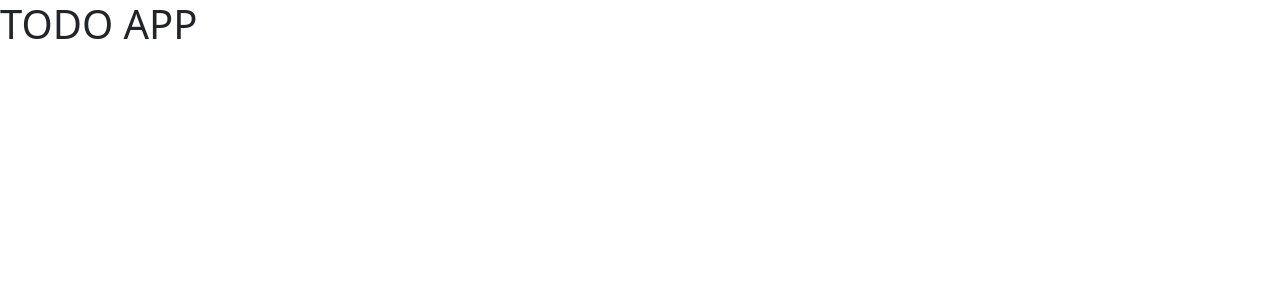
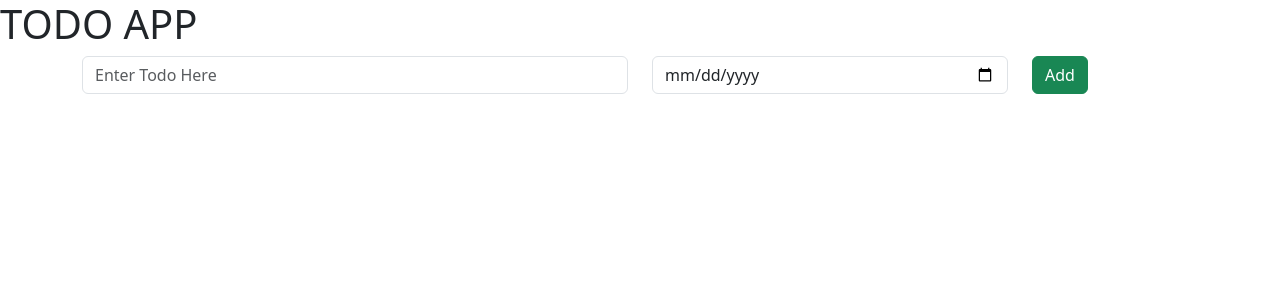
Before and after one commit to GIT-RAUNAK/PROJECTS-ON-WEB-DEVELOPMENT, a React (Vite) app in the folder 2.TODO Using Bootstrap/: page / in a window 1280 px wide. Shown: the top 300 px of the page. Built offline with nearby package versions, Linux system fonts and the light colour scheme.

Commit message:
feat: build todo app bootstrap input layout

```diff
--- a/2.TODO Using Bootstrap/index.html
+++ b/2.TODO Using Bootstrap/index.html
@@ -4,7 +4,7 @@
     <meta charset="UTF-8" />
     <link rel="icon" type="image/svg+xml" href="/favicon.svg" />
     <meta name="viewport" content="width=device-width, initial-scale=1.0" />
-    <title>2-todo-using-bootstrap</title>
+    <title>TODO APP</title>
   </head>
   <body>
     <div id="root"></div>
--- a/2.TODO Using Bootstrap/src/App.jsx
+++ b/2.TODO Using Bootstrap/src/App.jsx
@@ -1,12 +1,13 @@
 import { TodoName } from './components/TodoName'
+import { TodoAdd } from './components/TodoAdd/TodoAdd'
 
 function App() {
 
   return (
     <>
       <TodoName />
-      {/* <TodoAdd />
-      <TodoList /> */}
+      <TodoAdd />
+      {/* <TodoList /> */}
     </>
   )
 }
--- a/2.TODO Using Bootstrap/src/components/TodoAdd/AddButton.jsx
+++ b/2.TODO Using Bootstrap/src/components/TodoAdd/AddButton.jsx
@@ -0,0 +1,7 @@
+export function AddButton() {
+    return(
+        <button type="button" className="btn btn-success">
+            Add
+        </button>
+    )
+}
--- a/2.TODO Using Bootstrap/src/components/TodoAdd/DateInput.jsx
+++ b/2.TODO Using Bootstrap/src/components/TodoAdd/DateInput.jsx
@@ -0,0 +1,8 @@
+export function DateInput() {
+    return(
+        <input
+            type="date"
+            className="form-control"
+        />
+    )
+}
--- a/2.TODO Using Bootstrap/src/components/TodoAdd/TodoAdd.jsx
+++ b/2.TODO Using Bootstrap/src/components/TodoAdd/TodoAdd.jsx
@@ -0,0 +1,21 @@
+import { AddButton } from "./AddButton";
+import { DateInput } from "./DateInput";
+import { TodoInput } from "./TodoInput";
+
+export function TodoAdd() {
+    return <>
+        <div className="container">
+            <div className="row">
+                <div className="col-6">
+                    <TodoInput />
+                </div>
+                <div className="col-4">
+                    <DateInput />
+                </div>
+                <div className="col-2">
+                    <AddButton />
+                </div>
+            </div>
+        </div>
+    </>
+}
--- a/2.TODO Using Bootstrap/src/components/TodoAdd/TodoInput.jsx
+++ b/2.TODO Using Bootstrap/src/components/TodoAdd/TodoInput.jsx
@@ -0,0 +1,9 @@
+export function TodoInput () {
+    return<>
+        <input
+            type="text"
+            className="form-control"
+            placeholder="Enter Todo Here"
+        />
+    </>
+}
```
